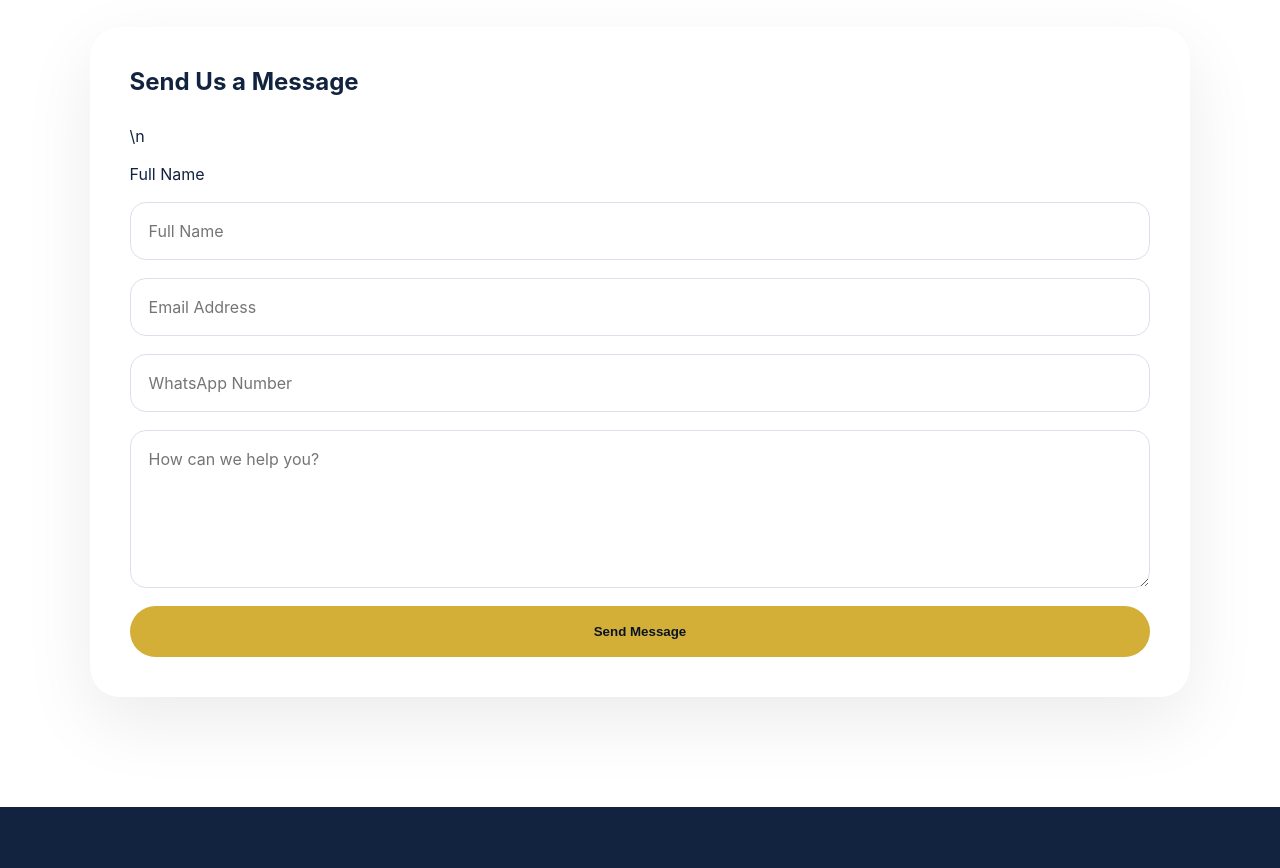
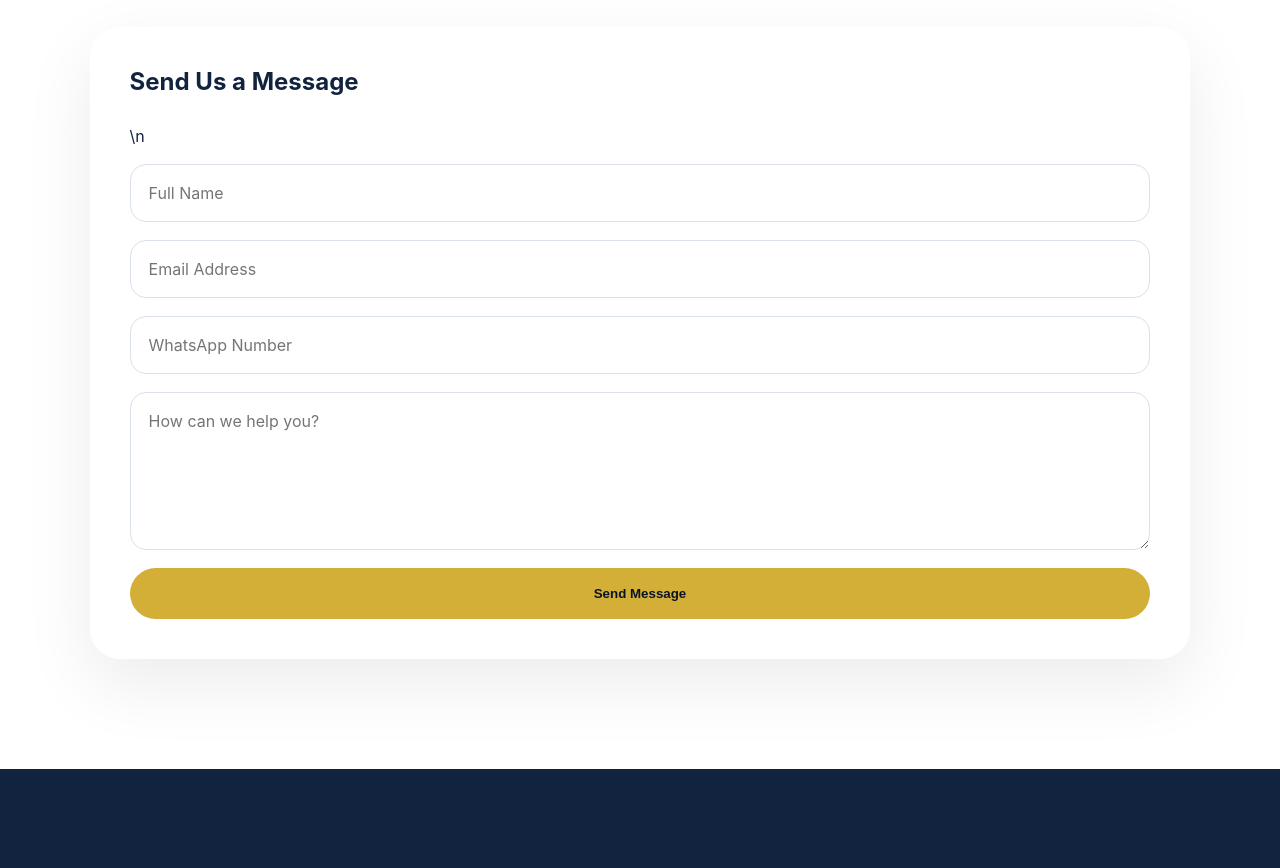
Before and after one commit to DavidOneVoice/ovtechacademy-capstone, a React (Vite) app: page /contact in a window 1280 px wide. Shown: the part 1020-1888 px from the top of the page. Built offline with nearby package versions, Linux system fonts and the light colour scheme.

Commit message:
Add accessible visually-hidden label utility

```diff
--- a/src/pages/Contact.css
+++ b/src/pages/Contact.css
@@ -224,3 +224,16 @@
     text-align: center;
   }
 }
+
+
+.sr-only {
+  position: absolute;
+  width: 1px;
+  height: 1px;
+  padding: 0;
+  margin: -1px;
+  overflow: hidden;
+  clip: rect(0, 0, 0, 0);
+  white-space: nowrap;
+  border: 0;
+}
```
